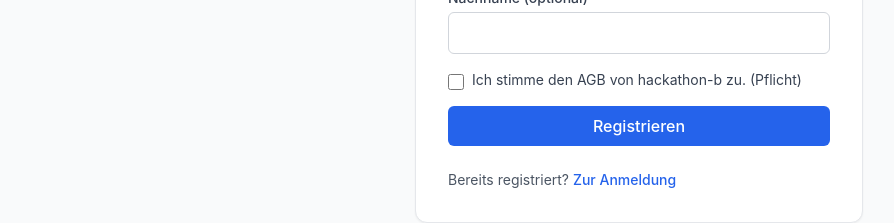
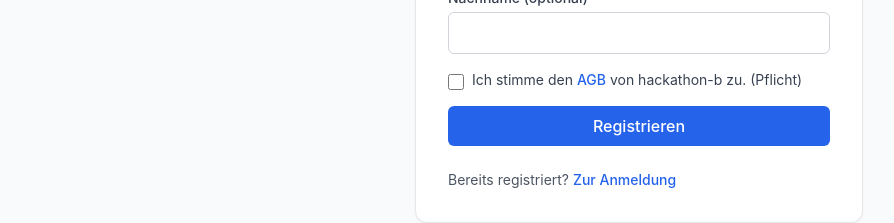
Before and after one commit to iks-gmbh-workshops/hackaton0326-group2, a Vue app in the folder frontend/: page /register in a window 1280 px wide. Shown: the part 525-748 px from the top of the page, without its empty margins (1-895 px from the left). Built offline with nearby package versions, Linux system fonts and the light colour scheme.

Commit message:
Verbesserungen

```diff
--- a/frontend/src/views/Login.vue
+++ b/frontend/src/views/Login.vue
@@ -10,7 +10,7 @@
         :disabled="isSubmitting"
       />
 
-      <PasswordFiled
+      <PasswordField
         id="password"
         v-model="password"
         label="Passwort"
@@ -48,8 +48,7 @@
 import { ref } from 'vue'
 import axios from 'axios'
 import { useRoute, useRouter } from 'vue-router'
-import PasswordFiled from '@/components/fields/PasswordFiled.vue'
-import UsernameField from '@/components/fields/UsernameField.vue'
+import PasswordField from '@/components/fields/PasswordField.vue'
 import { authService } from '../api/authService'
 import EmailField from '@/components/fields/EmailField.vue'
 
--- a/frontend/src/views/Register.vue
+++ b/frontend/src/views/Register.vue
@@ -17,7 +17,7 @@
         :disabled="isSubmitting"
       />
 
-      <PasswordFiled
+      <PasswordField
         id="password"
         v-model="form.password"
         label="Passwort (Pflicht)"
@@ -58,7 +58,7 @@
           required
           class="mt-1 h-4 w-4 rounded border-gray-300 text-blue-600 focus:ring-blue-500"
         />
-        <span>Ich stimme den AGB von hackathon-b zu. (Pflicht)</span>
+        <span>Ich stimme den <a href="https://www.drumdibum.de/terms-and-conditions" target="_blank" class="app-link-primary">AGB</a> von hackathon-b zu. (Pflicht)</span>
       </label>
 
       <button
@@ -91,7 +91,7 @@
 import { reactive, ref } from 'vue'
 import axios from 'axios'
 import EmailField from '@/components/fields/EmailField.vue'
-import PasswordFiled from '@/components/fields/PasswordFiled.vue'
+import PasswordField from '@/components/fields/PasswordField.vue'
 import UsernameField from '@/components/fields/UsernameField.vue'
 import { authService } from '../api/authService'
 
```
Also changed, not shown: frontend/src/components/fields/PasswordField.vue (renamed from frontend/src/components/fields/PasswordFiled.vue).
